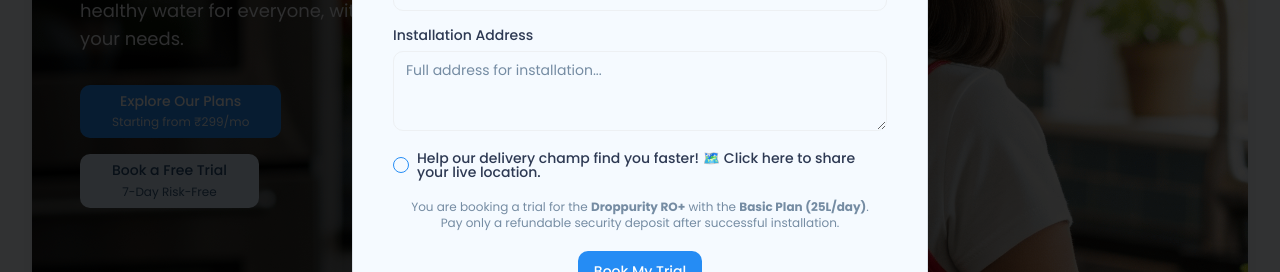
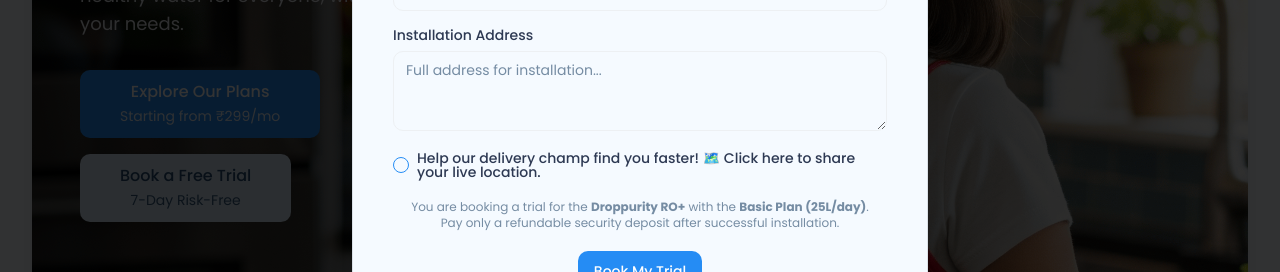
Before and after one commit to droppurity/web, a Next.js app: page / in a window 1280 px wide. Shown: the part 386-658 px from the top of the page. Built offline with nearby package versions, Linux system fonts and the light colour scheme; no server answers.

Commit message:
make two button big espicially 299

```diff
--- a/src/app/page.tsx
+++ b/src/app/page.tsx
@@ -132,20 +132,20 @@ export default function HomePage() {
                   Experience the Droppurity difference. Clean, safe, and healthy water for everyone, with flexible plans to suit your needs.
                 </p>
                 <div className="flex flex-col sm:flex-row items-center justify-center gap-2 mt-4 sm:mt-6">
-                  <Button asChild className="h-auto text-xs px-4 py-1.5">
+                  <Button asChild className="h-auto text-sm px-6 py-2.5">
                     <Link href="/plans">
                       <div className="flex flex-col items-center leading-tight">
                         <span>Explore Our Plans</span>
-                        <span className="mt-1 font-normal opacity-90 text-[10px]">
+                        <span className="mt-1 font-normal opacity-90 text-xs">
                           Starting from ₹299/mo
                         </span>
                       </div>
                     </Link>
                   </Button>
-                  <Button variant="secondary" onClick={() => setIsTrialDialogOpen(true)} className="h-auto text-xs px-4 py-1.5">
+                  <Button variant="secondary" onClick={() => setIsTrialDialogOpen(true)} className="h-auto text-sm px-6 py-2.5">
                      <div className="flex flex-col items-center leading-tight">
                        <span>Book a Free Trial</span>
-                        <span className="mt-1 font-normal opacity-90 text-[10px]">
+                        <span className="mt-1 font-normal opacity-90 text-xs">
                           7-Day Risk-Free
                         </span>
                      </div>
@@ -164,20 +164,20 @@ export default function HomePage() {
                     Experience the Droppurity difference. Clean, safe, and healthy water for everyone, with flexible plans to suit your needs.
                   </p>
                   <div className="flex flex-col items-start gap-4 mt-8">
-                    <Button asChild className="h-auto text-sm px-8 py-2 self-start">
+                    <Button asChild className="h-auto text-base px-10 py-3 self-start">
                       <Link href="/plans">
                         <div className="flex flex-col items-center leading-tight">
                           <span>Explore Our Plans</span>
-                          <span className="mt-1 font-normal opacity-90 text-xs">
+                          <span className="mt-1 font-normal opacity-90 text-sm">
                             Starting from ₹299/mo
                           </span>
                         </div>
                       </Link>
                     </Button>
-                    <Button variant="secondary" onClick={() => setIsTrialDialogOpen(true)} className="h-auto text-sm px-8 py-2 self-start">
+                    <Button variant="secondary" onClick={() => setIsTrialDialogOpen(true)} className="h-auto text-base px-10 py-3 self-start">
                        <div className="flex flex-col items-center leading-tight">
                          <span>Book a Free Trial</span>
-                          <span className="mt-1 font-normal opacity-90 text-xs">
+                          <span className="mt-1 font-normal opacity-90 text-sm">
                             7-Day Risk-Free
                           </span>
                        </div>
```
